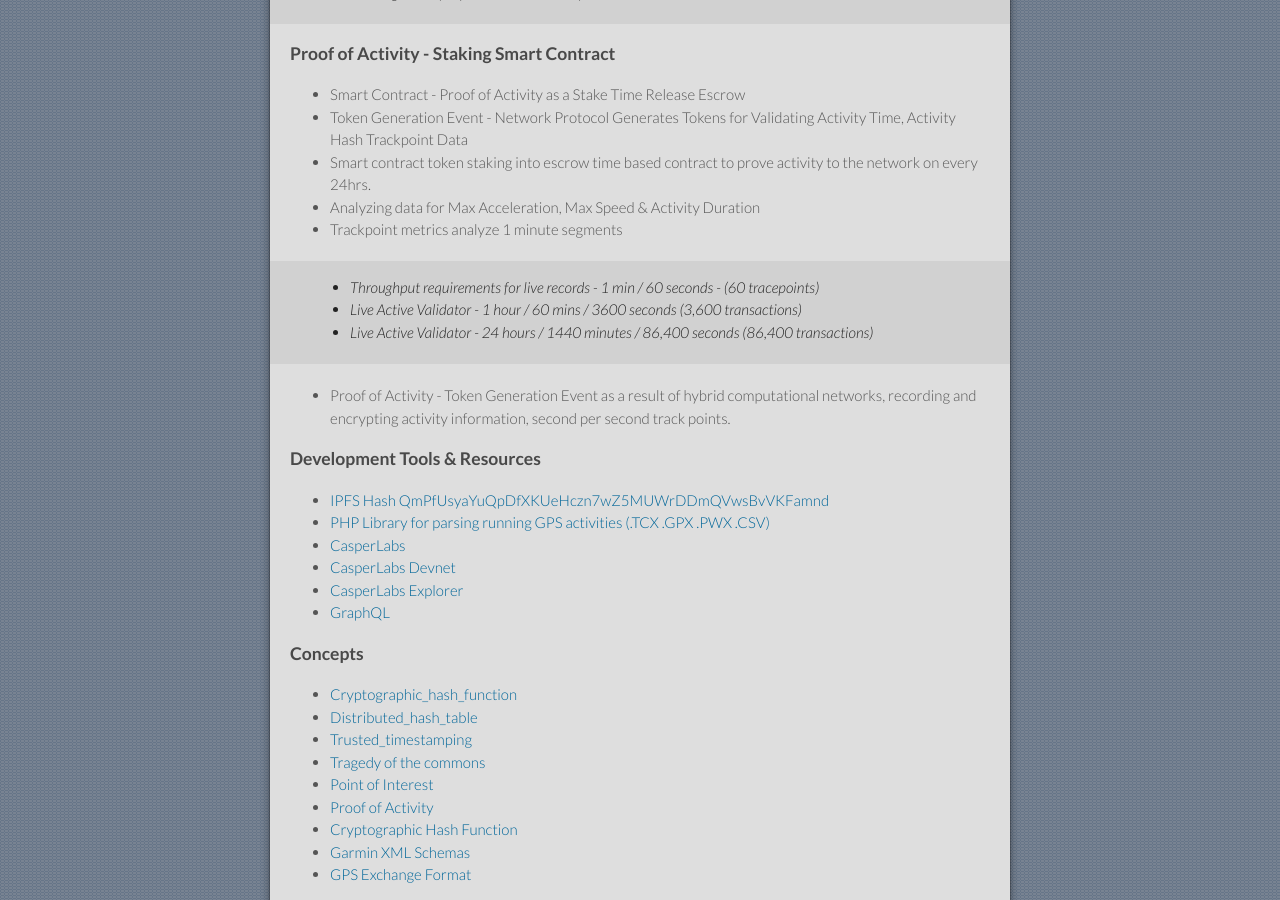
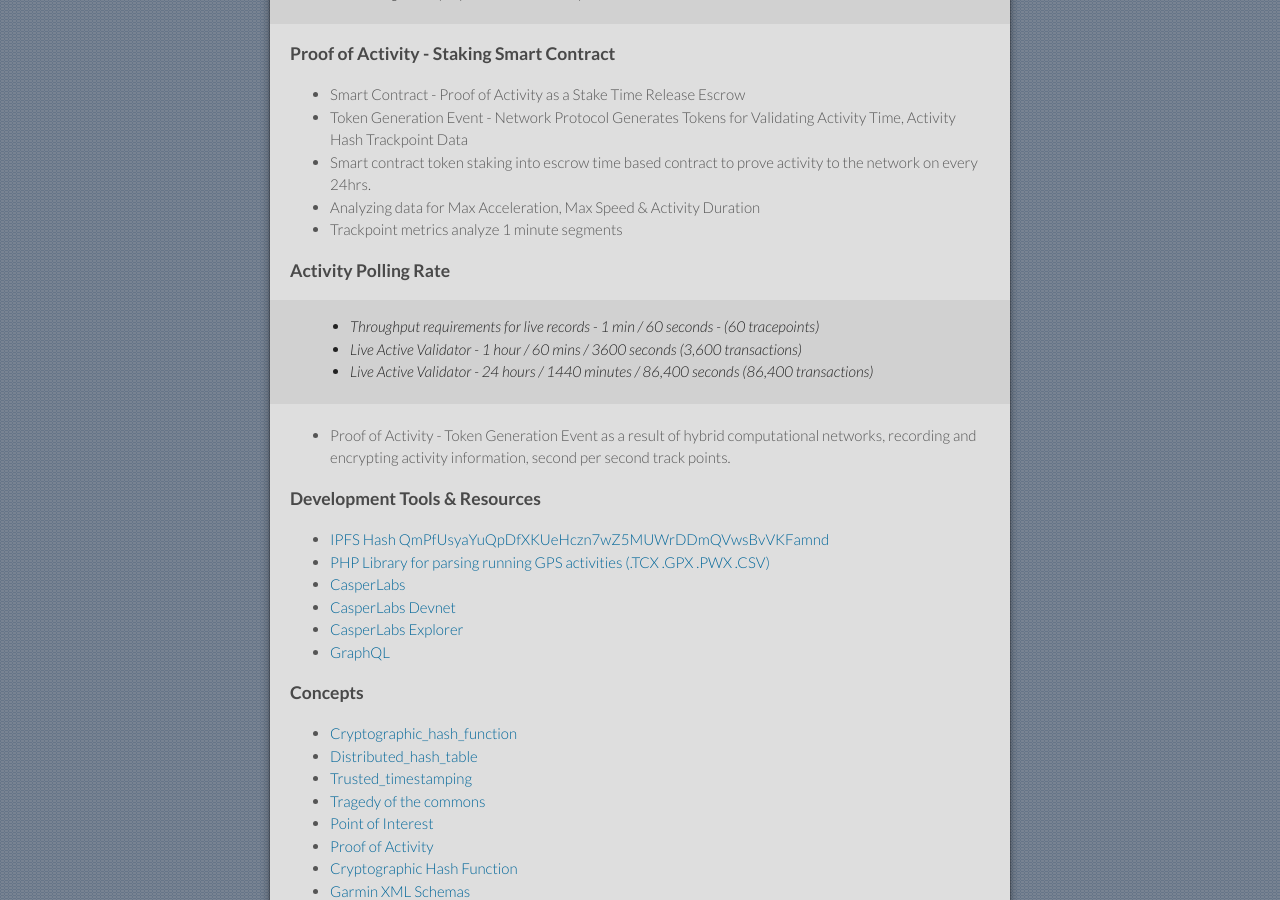
Before and after one commit to flowstake/flowstake.github.io, a Jekyll site: the page built from index.md, in a window 1280 px wide and 900 px high, scrolled down 1382 px. Built offline with Jekyll 4.4.1, drawn with Linux system fonts in a browser that asks for light colours; our own code applies the rules of GitHub Pages for plain Markdown files.

Commit message:
Update index.md

```diff
--- a/index.md
+++ b/index.md
@@ -51,6 +51,7 @@ layout: default
 - Analyzing data for Max Acceleration, Max Speed & Activity Duration
 - Trackpoint metrics analyze 1 minute segments
 
+### Activity Polling Rate
 > - Throughput requirements for live records - 1 min / 60 seconds - (60 tracepoints)
 > - Live Active Validator - 1 hour / 60 mins / 3600 seconds (3,600 transactions)
 > - Live Active Validator - 24 hours / 1440 minutes / 86,400 seconds (86,400 transactions)
```
